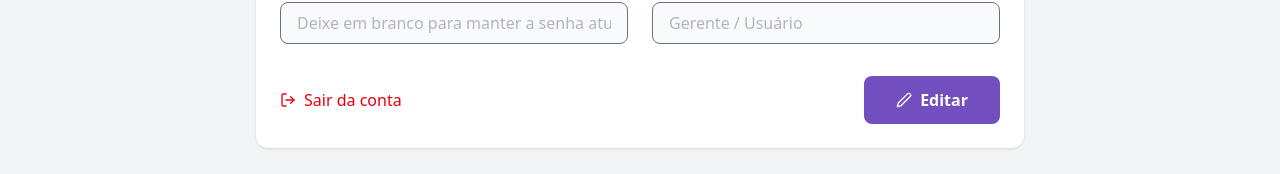
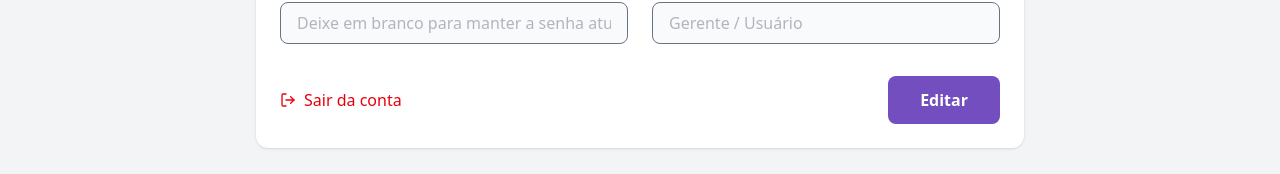
Before and after one commit to elielsondev/projeto_app_controle_de_garantia, a React (Vite) app: page /settings in a window 1280 px wide. Shown: the part 488-662 px from the top of the page. Built offline with nearby package versions, Linux system fonts and the light colour scheme; sample sign-in values are in the browser's storage.

Commit message:
deleted pencil icon

```diff
--- a/src/pages/Settings.tsx
+++ b/src/pages/Settings.tsx
@@ -1,6 +1,6 @@
 import { useState, useEffect } from "react";
 import { useNavigate } from "react-router-dom";
-import { LogOut, Edit2, X, Check } from "lucide-react";
+import { LogOut, X, Check } from "lucide-react";
 import Swal from "sweetalert2";
 import Header from "../components/Header.tsx";
 import ProfilePhoto from "../components/ProfilePhoto";
@@ -265,9 +265,8 @@ export default function SettingsPage() {
                                    {!isEditing ? (
                                         <button
                                              onClick={handleEdit}
-                                             className="px-8 py-3 rounded-lg bg-[#724EBF] text-white font-semibold hover:bg-[#5a3a9f] transition flex items-center gap-2"
+                                             className="px-8 py-3 rounded-lg bg-[#724EBF] text-white font-semibold hover:bg-[#5a3a9f] transition"
                                         >
-                                             <Edit2 className="w-4 h-4" />
                                              Editar
                                         </button>
                                    ) : (
```
